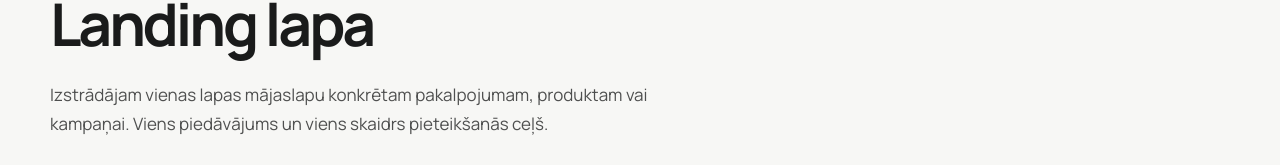
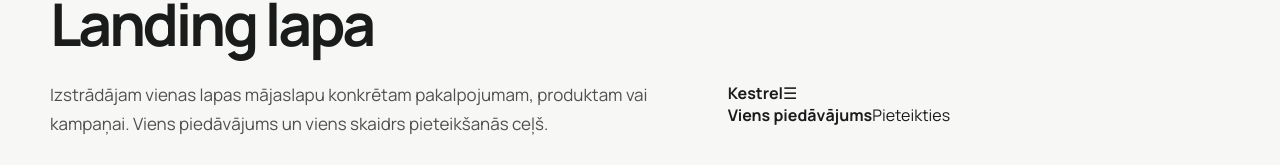
Before and after one commit to davisl24/WEBSITEAGENCY, a Next.js app: page /pakalpojumi/landing-lapa in a window 1280 px wide. Shown: the part 178-343 px from the top of the page. Built offline with nearby package versions, Linux system fonts and the light colour scheme; no server answers.

Commit message:
Assign specific service icon and visual category

```diff
--- a/app/pakalpojumi/landing-lapa/page.tsx
+++ b/app/pakalpojumi/landing-lapa/page.tsx
@@ -3,6 +3,7 @@ import KestrelServiceTemplate, { type ServiceInfo } from "../../components/Kestr
 
 export const metadata: Metadata = {title:"Landing lapa | Kestrel",description:"Vienā lapā izskaidrojam konkrētu pakalpojumu vai piedāvājumu."};
 const service: ServiceInfo = {
+  kind:"landing",
   "title": "Landing lapa",
   "intro": "Izstrādājam vienas lapas mājaslapu konkrētam pakalpojumam, produktam vai kampaņai. Viens piedāvājums un viens skaidrs pieteikšanās ceļš.",
   "audience": [
```
